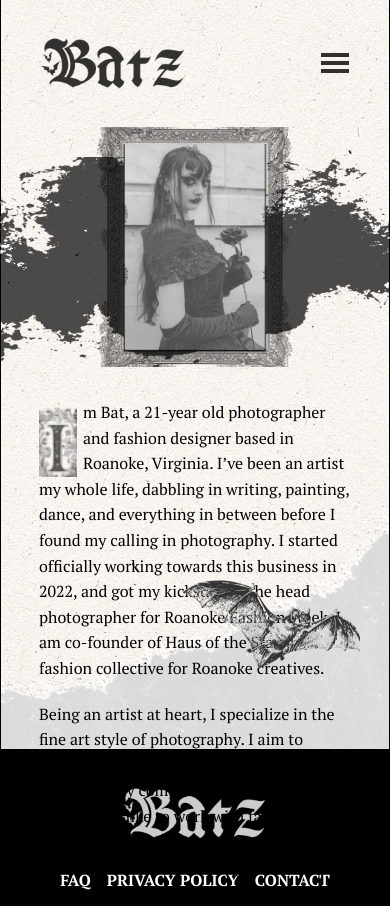
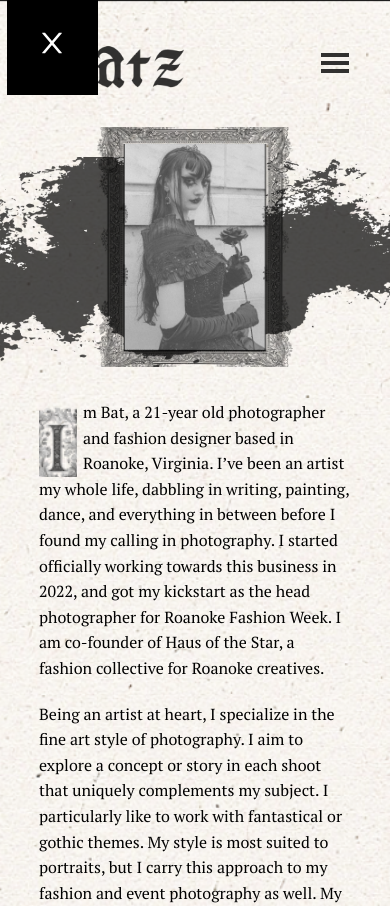
Before and after one commit to EnkiEnki77/batz-site, a React (Create React App) app: page /about in a window 390 px wide. Shown: the top 906 px of the page. Built offline with nearby package versions, Linux system fonts and the light colour scheme; a web font is replaced by a local one.

Commit message:
fixing nav on mobile

```diff
--- a/src/components/layout/Layout.css
+++ b/src/components/layout/Layout.css
@@ -0,0 +1,3 @@
+.main-content-home{
+    height: 100%;
+}
--- a/src/components/layout/Layout.js
+++ b/src/components/layout/Layout.js
@@ -7,7 +7,7 @@ const Layout = ({listItems, home=false, children, pageClass}) => {
   return (
     <div className={pageClass}>
         <Header listItems={listItems} home={home}/>
-        <main className='main-content'>
+        <main className={`${home && 'main-content-home'}`}>
             {children}
         </main>
         {!home && <Footer/>}
--- a/src/components/nav/Nav.css
+++ b/src/components/nav/Nav.css
@@ -4,7 +4,7 @@
     top: 0;
     bottom: 0;
     left: -100%;
-    right: 0;
+    /* right: 0%; */
     background-color: black;
     display: flex;
 }
@@ -15,18 +15,22 @@
 
 .nav-open{
     left: 0;
+    width: 80%;
+    background: white;
+    opacity: 0.9;
+    color: black;
 }
 
 .close-nav-btn{
     position: absolute;
-    top: 20px;
-    left: 20px;
+    top: 0;
+    right: -25%;
     color: #fff;
     background-color: black;
     border: 0;
     font-size: 2rem;
     font-weight: 700;
-    padding: 0;
+    padding: 7% 7.5%;
     cursor: pointer;
 }
 
@@ -40,15 +44,18 @@
     list-style: none;
     display: flex;
     flex-direction: column;
-    align-items: center;
-    justify-content: center;
+    align-items: start;
+    padding: 1em 1.75em;
+    justify-content: start;
     gap: 3rem;
     flex-basis: 100%;
+    margin-top: 0;
 }
 
 .nav-link{
     text-decoration: none;
-    color: white;
+    color: black;
+
     font-size: 2rem;
     text-transform: uppercase;
     letter-spacing: 2px;
--- a/src/components/news-letter-popup/NewsLetterPopup.css
+++ b/src/components/news-letter-popup/NewsLetterPopup.css
@@ -43,13 +43,13 @@
 .popup-form{
     display: flex;
     flex-direction: column;
-    gap: .5em;
+    gap: .75em;
     width: 100%;
     max-width: 90%;
 }
 
 .popup-form-btn{
-    padding: .75em 1em;
+    padding: 1em 1.5em;
     background-color: #666;
     border: 0;
     text-transform: uppercase;
@@ -61,9 +61,9 @@
 }
 
 .popup-form-input{
-    padding: .75em 1em;
+    padding: 1em 1.5em;
     border: 0;
-    text-transform: uppercase;
+    text-transform: capitalize;
     color: #666;
     border-radius: 8px;
     /* background-color: #C5C3C3; */
--- a/src/pages/about-page/About.css
+++ b/src/pages/about-page/About.css
@@ -2,10 +2,7 @@
     height: 100%;
 }
 
-.main-content{
-    height: 100%;
-    max-height: 1450px;
-}
+
 
 .about-image{
     position: relative;
@@ -58,6 +55,7 @@
     max-width: 80%;
     margin: 0 auto;
     margin-top: 20px;
+
 }
 
 .about-body:first-of-type{
@@ -83,7 +81,8 @@
     font-family: 'Rouge Script', cursive;
     font-size: 2rem;
     margin-top: 20px;
-    margin-bottom: 0;
+    margin-bottom: 7em;
     padding-left: 10%;
     line-height: 1;
+
 }
--- a/src/pages/contact-page/Contact.css
+++ b/src/pages/contact-page/Contact.css
@@ -2,7 +2,9 @@
     height: 100%;
 }
 
-.main-content{
+
+
+.contact-bg{
     position: relative;
     height: 100%;
     max-height: 750px;
@@ -11,16 +13,7 @@
     background-position: bottom;
     display: flex;
     flex-direction: column;
-}
-
-.contact-bg{
-    position: relative;
-    height: 100%;
-    background-image: url(../../images/paper-fiber.png);
-     background-size: cover;
-    background-position: bottom;
-    display: flex;
-    flex-direction: column;
+    padding-bottom: 100px;
 }
 
 .contact-form{
@@ -87,7 +80,7 @@ textarea{
     /* margin-right: 15%;
     margin-left: auto; */
     margin-bottom: 2em;
-    /* text-transform: uppercase; */
+    text-transform: uppercase;
     font-weight: 700;
 }
 
--- a/src/pages/contact-page/Contact.js
+++ b/src/pages/contact-page/Contact.js
@@ -14,6 +14,7 @@ const Contact = () => {
   return (
     <Layout listItems={listItems} pageClass='contact-page'>
 
+            <div className='contact-bg'>
                 <form className='contact-form'>
                     <img className='contact-tag' src={tag} alt='contact form title'/>
                     <input className='contact-form-name' type='text' placeholder='Name...'/>
@@ -22,6 +23,7 @@ const Contact = () => {
                     <button className='contact-form-submit' type='submit'>submit</button>
                     <img className='flower' src={flower} alt='flower'/>
                 </form>
+            </div>
 
     </Layout>
   )
--- a/src/pages/home-page/Home.css
+++ b/src/pages/home-page/Home.css
@@ -1,7 +1,3 @@
 .home-page{
     height: 100%;
 }
-
-.main-content{
-    height: 100%;
-}
```
Lines whose indentation alone changed are shown as unchanged.
